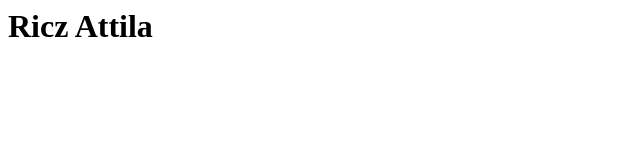
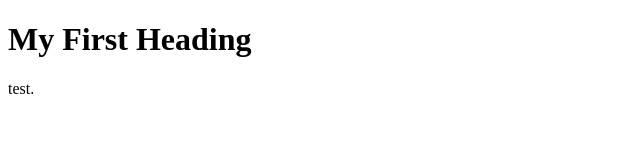
Before and after one commit to ricza-kkszki/IKT1-2, a plain HTML site: page index.html in a window 1280 px wide. Shown: the whole page, without its empty margins (0-640 px from the left). Drawn offline with Linux system fonts and the light colour scheme.

Commit message:
Update index.html

```diff
--- a/index.html
+++ b/index.html
@@ -1,3 +1,10 @@
-<H1> Ricz Attila </H1>
+<!DOCTYPE html>
+<html>
+<body>
+
+<h1>My First Heading</h1>
+
+<p>test.</p>
+
 <a href="https://www.youtube.com/watch?v=dQw4w9WgXcQ2" = valami
 <img >
```
